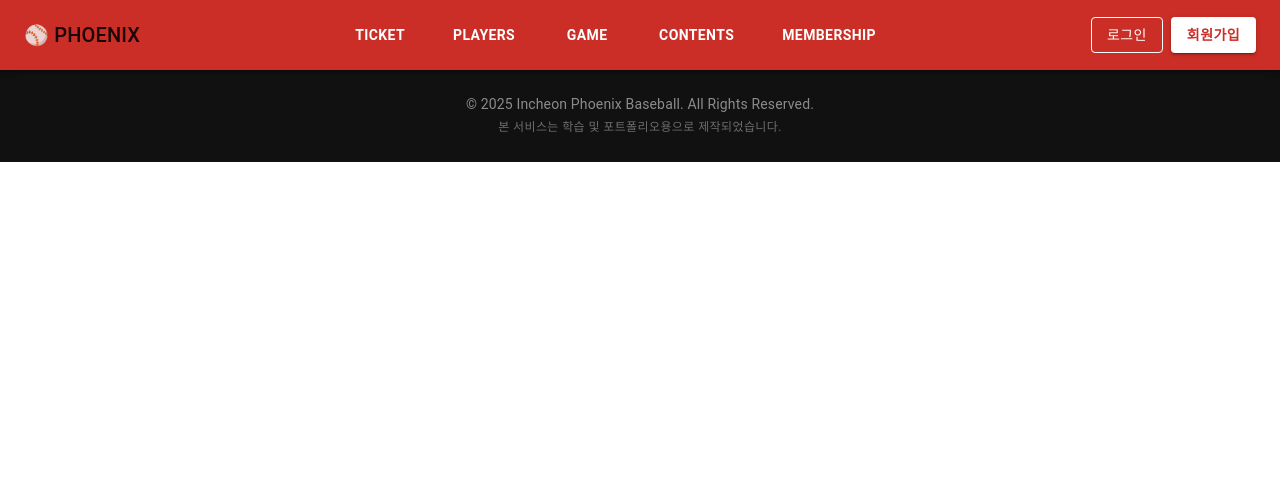
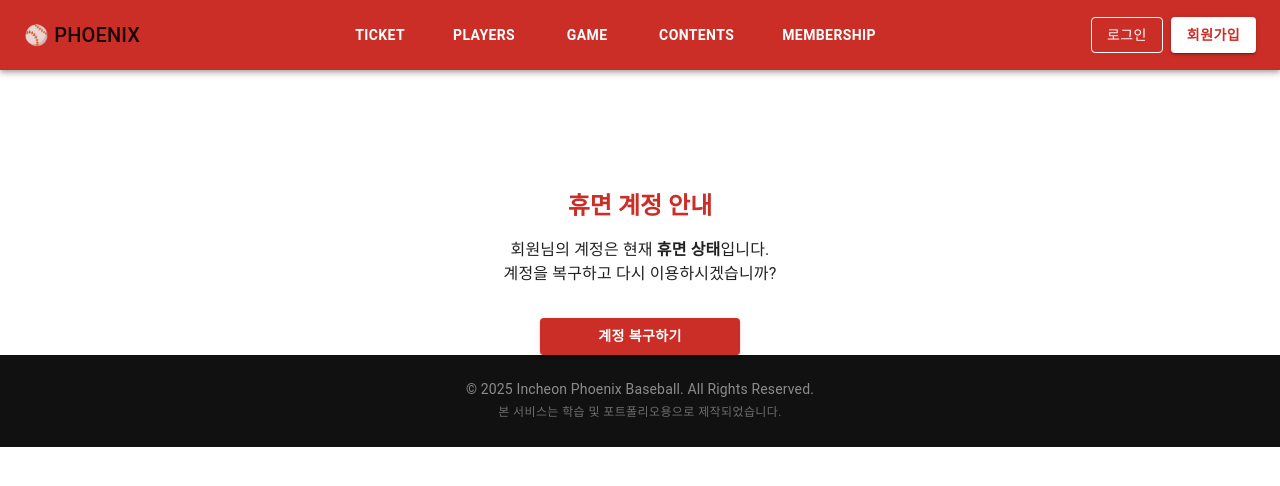
Before and after one commit to l-yeong/Phoenix, a React (Vite) app in the folder src/main/reactapp/: page /changestatus in a window 1280 px wide. Shown: the top 486 px of the page. Built offline with nearby package versions, Linux system fonts and the light colour scheme; no server answers.

Commit message:
20251022_ChangeStatus.jsx_휴면 상태 복구 페이지 추가

```diff
--- a/src/main/reactapp/src/App.jsx
+++ b/src/main/reactapp/src/App.jsx
@@ -18,6 +18,7 @@ import FindPwdPage from "./pages/FindPwdPage";
 import { AuthProvider } from "./api/loginstate.jsx";
 import Mypage from "./features/members/Mypage.jsx";
 import ReservationFind from "./features/reservations/ReservationFind.jsx"
+import ChangeStatus from "./pages/ChangeStatus.jsx";
 
 function App() {
   return (
@@ -41,6 +42,7 @@ function App() {
           <Route path="/signup" element={<SignUpPage />} />
           <Route path="/social/success" element={<SocialSuccess />} />
           <Route path="/social/signup" element={<SocialSignUp />} />
+          <Route path="/changestatus" element={<ChangeStatus />} />
           <Route path="/mypage" element={<Mypage />} />
           <Route path="/reservation/:rno" element={<ReservationFind />} />
           <Route path="/gate" element={<GatePage />} />
--- /dev/null
+++ b/src/main/reactapp/src/pages/ChangeStatus.jsx
@@ -0,0 +1,76 @@
+import React from "react";
+import { useSearchParams, useNavigate } from "react-router-dom";
+import { Box, Typography, Button } from "@mui/material";
+import api from "../api/axiosInstance";
+
+/**
+ * ReactivatePage.jsx
+ * ---------------------------------------------------
+ * 휴면(탈퇴) 계정 복구 페이지
+ * - 회원 상태가 'withdrawn'일 때 접근
+ * - 복구 버튼 클릭 시 /members/reactivate API 호출
+ * - 복구 완료 후 로그인 페이지로 이동 (/login)
+ */
+const ChangeStatus = () => {
+  const [params] = useSearchParams();
+  const mid = params.get("mid"); // 회원 아이디
+  const navigate = useNavigate();
+
+  /** 복구 처리 요청 */
+  const handleReactivate = async () => {
+    try {
+      const res = await api.post("/members/changestatus", { mid });
+
+      if (res.data.success) {
+        alert(res.data.message || "계정이 복구되었습니다. 다시 로그인해주세요.");
+        navigate("/login"); // 복구 완료 후 로그인 페이지로 이동
+      } else {
+        alert(res.data.message || "복구에 실패했습니다.");
+      }
+    } catch (err) {
+      console.error(err);
+      alert(err.response?.data?.message || "서버 오류로 복구 요청에 실패했습니다.");
+    }
+  };
+
+  return (
+    <Box
+      sx={{
+        textAlign: "center",
+        mt: 15,
+        display: "flex",
+        flexDirection: "column",
+        alignItems: "center",
+      }}
+    >
+      <Typography
+        variant="h5"
+        sx={{ mb: 2, color: "#CA2E26", fontWeight: "bold" }}
+      >
+         휴면 계정 안내
+      </Typography>
+
+      <Typography variant="body1" sx={{ mb: 4 }}>
+        회원님의 계정은 현재 <b>휴면 상태</b>입니다.
+        <br />
+        계정을 복구하고 다시 이용하시겠습니까?
+      </Typography>
+
+      <Button
+        variant="contained"
+        onClick={handleReactivate}
+        sx={{
+          bgcolor: "#CA2E26",
+          color: "white",
+          fontWeight: "bold",
+          width: "200px",
+          "&:hover": { bgcolor: "#b22720" },
+        }}
+      >
+        계정 복구하기
+      </Button>
+    </Box>
+  );
+};
+
+export default ChangeStatus;
```
